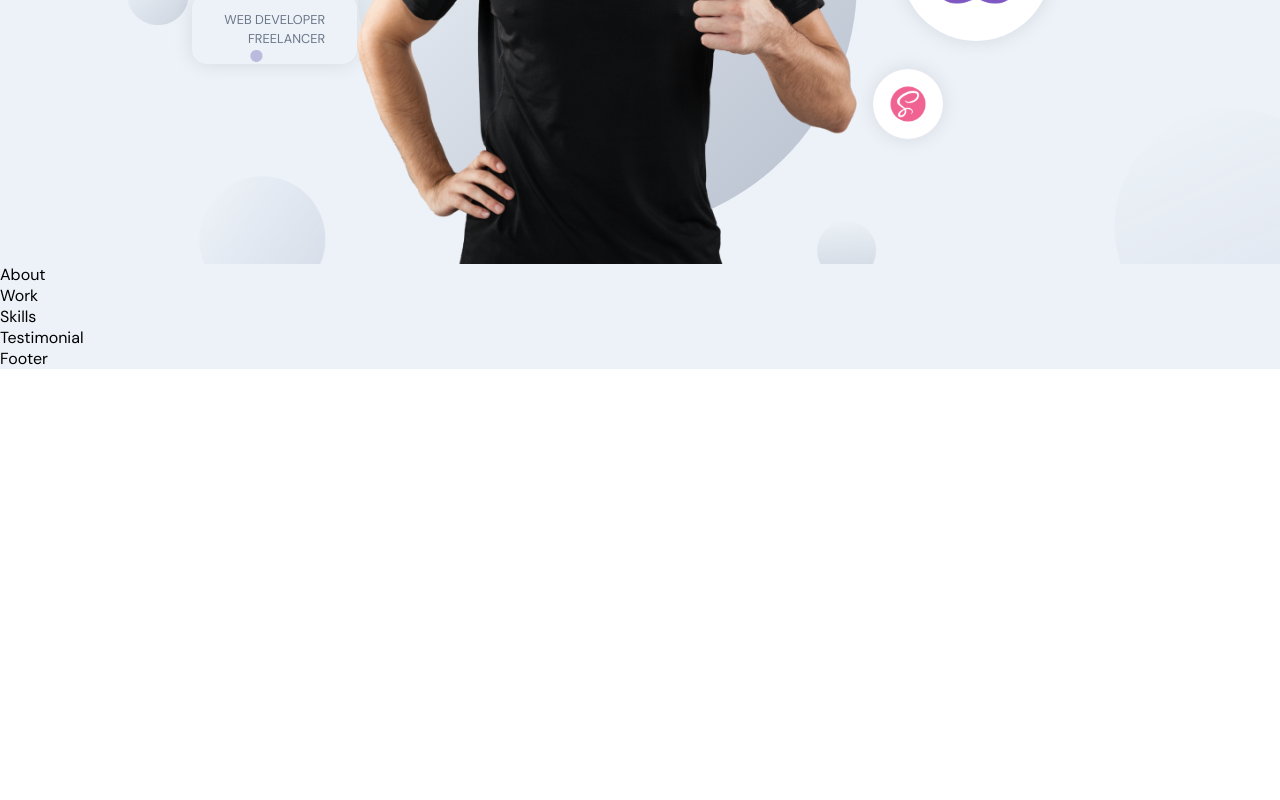
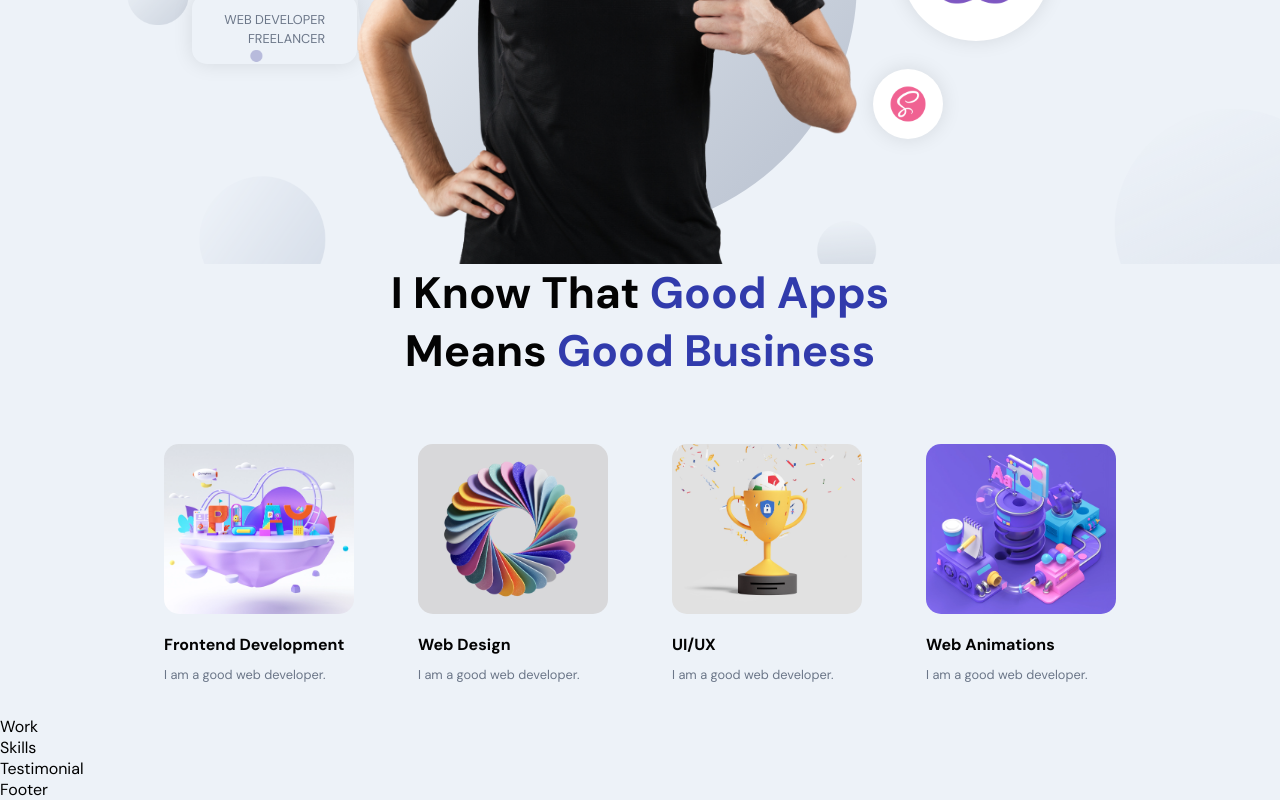
Before and after one commit to gtechgobinda/portfolio-website, a React (Vite) app in the folder frontend_react/: page / in a window 1280 px wide. Shown: the part 459-1259 px from the top of the page. Before the commit the page ends 828 px from the top, so only its background shows below. Built offline with nearby package versions, Linux system fonts and the light colour scheme.

Commit message:
#5 about section completed

```diff
--- a/frontend_react/src/container/About/About.jsx
+++ b/frontend_react/src/container/About/About.jsx
@@ -1,10 +1,57 @@
-// import React from 'react'
-
+// import {useState,useEffect}from 'react'
+import { motion } from "framer-motion";
+import { images } from "../../constants";
 import "./About.scss";
+const abouts = [
+  {
+    title: "Frontend Development",
+    description: "I am a good web developer.",
+    imgUrl: images.about01,
+  },
+  {
+    title: "Web Design",
+    description: "I am a good web developer.",
+    imgUrl: images.about02,
+  },
+  {
+    title: "UI/UX",
+    description: "I am a good web developer.",
+    imgUrl: images.about03,
+  },
+  {
+    title: "Web Animations",
+    description: "I am a good web developer.",
+    imgUrl: images.about04,
+  },
+];
 const About = () => {
   return (
     <>
-      <div>About</div>
+      <h2 className="head-text">
+        I Know That<span> Good Apps</span>
+        <br />
+        means
+        <span> Good Business</span>
+      </h2>
+      <div className="app__profiles">
+        {abouts.map((about, index) => (
+          <motion.div
+            whileInView={{ opacity: 1 }}
+            whileHover={{ scale: 1.1 }}
+            transition={{ duration: 0.5, type: "tween" }}
+            className="app__profile-item"
+            key={about.title + index}
+          >
+            <img src={about.imgUrl} alt={about.title} />
+            <h2 className="bold-text" style={{ marginTop: 20 }}>
+              {about.title}
+            </h2>
+            <p className="p-text" style={{ marginTop: 10 }}>
+              {about.description}
+            </p>
+          </motion.div>
+        ))}
+      </div>
     </>
   );
 };
--- a/frontend_react/src/container/About/About.scss
+++ b/frontend_react/src/container/About/About.scss
@@ -0,0 +1,35 @@
+.app__about {
+  flex: 1;
+  width: 100%;
+  flex-direction: column;
+}
+.app__profiles {
+  display: flex;
+  justify-content: center;
+  align-items: flex-start;
+  flex-wrap: wrap;
+  margin-top: 2rem;
+}
+.app__profile-item {
+  width: 190px;
+  display: flex;
+  flex-direction: column;
+  justify-content: flex-start;
+  align-items: flex-start;
+  margin: 2rem;
+
+  img {
+    width: 100%;
+    height: 170px;
+    border-radius: 15px;
+    object-fit: cover;
+  }
+  @media screen and (min-width: 2000px) {
+    width: 370px;
+    margin: 2rem 4rem;
+
+    img {
+      height: 320px;
+    }
+  }
+}
```
